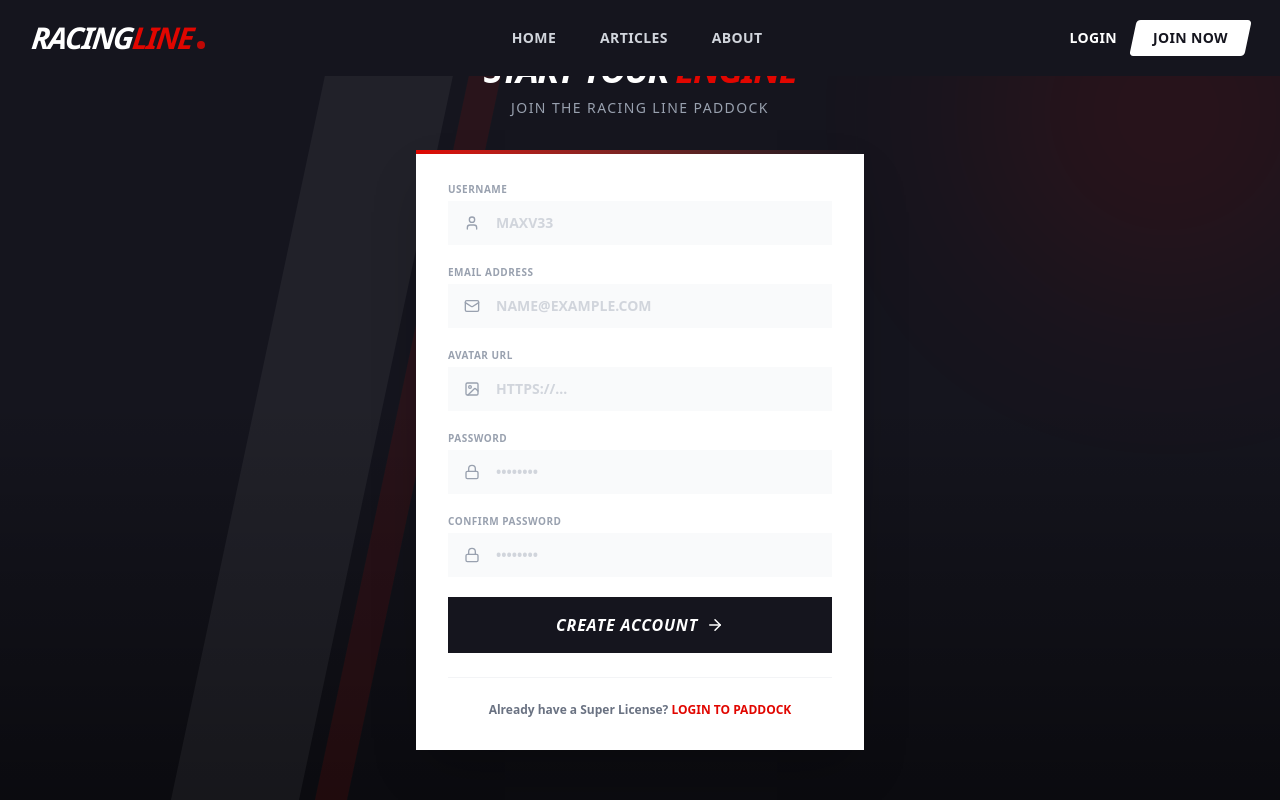
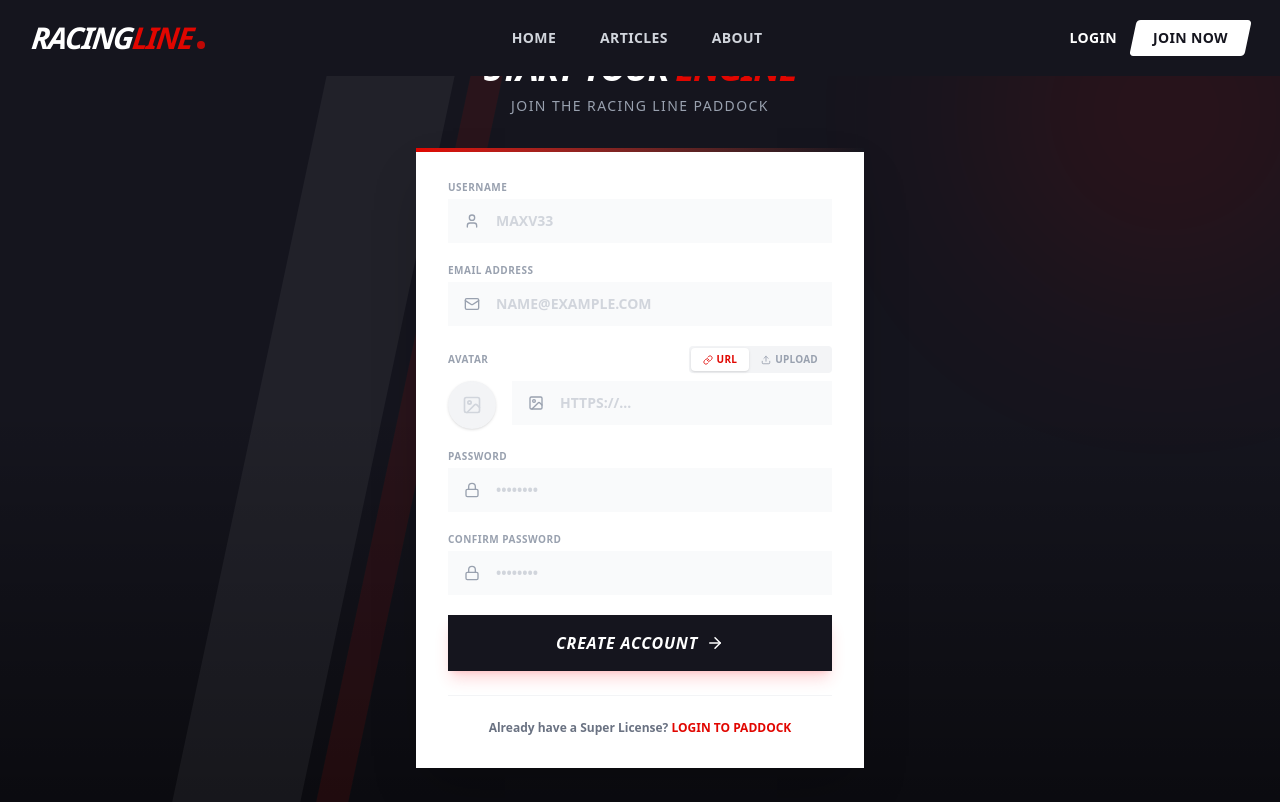
Before and after one commit to ViktorBanchev/racing-line, a React (Vite) app: page /register in a window 1280 px wide. Shown: the top 802 px of the page. Built offline with nearby package versions, Linux system fonts and the light colour scheme.

Commit message:
Modify register page
- add image upload

```diff
--- a/src/components/register/Register.jsx
+++ b/src/components/register/Register.jsx
@@ -1,12 +1,15 @@
 import { Link, useNavigate } from "react-router";
 import useForm from "../../hooks/useForm.js";
-import { useContext } from "react";
+import { useContext, useRef, useState } from "react";
 import UserContext from "../../contexts/userContext.jsx";
-import { User, Mail, Lock, Image, ArrowRight } from 'lucide-react';
+import { User, Mail, Lock, Image as ImageIcon, ArrowRight, Link as LinkIcon, Upload } from 'lucide-react';
 
 export default function Register() {
     const { registerHandler } = useContext(UserContext)
     const navigate = useNavigate();
+
+    const [inputMethod, setInputMethod] = useState('url'); // 'url' | 'file'
+    const fileInputRef = useRef(null);
 
     const submitHandler = async (values) => {
         const { username, email, password, confirmPassword, image } = values;
@@ -18,17 +21,22 @@ export default function Register() {
         if (password !== confirmPassword) {
             return alert('Password missmatch')
         }
-        try {
-            await registerHandler({ username, email, password, image });
-            navigate('/');
-        } catch (error) {
-            alert(error.message)
-        }
+
+        console.log(image);
+
+        // try {
+        //     await registerHandler({ username, email, password, image });
+        //     navigate('/');
+        // } catch (error) {
+        //     alert(error.message)
+        // }
     }
 
     const {
         register,
-        formAction
+        imageUpload,
+        formAction,
+        imagePreview
     } = useForm(submitHandler, {
         username: '',
         email: '',
@@ -36,6 +44,10 @@ export default function Register() {
         password: '',
         confirmPassword: '',
     })
+
+    const triggerFileUpload = () => {
+        fileInputRef.current?.click();
+    }
 
     return (
         <div className="min-h-screen bg-[#15151e] flex items-center justify-center py-12 px-4 relative overflow-hidden">
@@ -75,7 +87,6 @@ export default function Register() {
                             </div>
                         </div>
 
-                        {/* Email */}
                         <div className="group">
                             <label className="block text-[10px] font-bold uppercase text-gray-400 mb-1 tracking-wider group-focus-within:text-[#e10600] transition-colors">Email Address</label>
                             <div className="relative">
@@ -89,11 +100,43 @@ export default function Register() {
                             </div>
                         </div>
 
-                        {/* Image URL */}
                         <div className="group">
-                            <label className="block text-[10px] font-bold uppercase text-gray-400 mb-1 tracking-wider group-focus-within:text-[#e10600] transition-colors">Avatar URL</label>
+                            <div className="flex justify-between items-center mb-2">
+                                <label className="block text-[10px] font-bold uppercase text-gray-400 tracking-wider group-focus-within:text-[#e10600] transition-colors">Avatar</label>
+
+                                <div className="flex bg-gray-100 p-0.5 rounded-sm">
+                                    <button
+                                        type="button"
+                                        onClick={() => setInputMethod('url')}
+                                        className={`px-3 py-1 text-[10px] font-bold uppercase tracking-wide rounded-sm transition-all flex items-center gap-1 ${inputMethod === 'url' ? 'bg-white shadow-sm text-[#e10600]' : 'text-gray-400 hover:text-gray-600'}`}
+                                    >
+                                        <LinkIcon size={10} /> URL
+                                    </button>
+                                    <button
+                                        type="button"
+                                        onClick={() => setInputMethod('file')}
+                                        className={`px-3 py-1 text-[10px] font-bold uppercase tracking-wide rounded-sm transition-all flex items-center gap-1 ${inputMethod === 'file' ? 'bg-white shadow-sm text-[#e10600]' : 'text-gray-400 hover:text-gray-600'}`}
+                                    >
+                                        <Upload size={10} /> Upload
+                                    </button>
+                                </div>
+                            </div>
+
+                            <div className="flex gap-4 items-start">
+                                <div className="w-12 h-12 rounded-full bg-gray-100 flex-shrink-0 overflow-hidden border-2 border-gray-100 shadow-sm relative">
+                                    {imagePreview ? (
+                                        <img src={imagePreview} alt="Preview" className="w-full h-full object-cover" />
+                                    ) : (
+                                        <div className="w-full h-full flex items-center justify-center text-gray-300">
+                                            <ImageIcon size={20} />
+                                        </div>
+                                    )}
+                                </div>
+
+                                <div className="flex-grow relative">
+                                    {inputMethod === 'url' ? (
                                         <div className="relative">
-                                <Image size={16} className="absolute left-4 top-1/2 -translate-y-1/2 text-gray-400 group-focus-within:text-[#e10600] transition-colors" />
+                                            <ImageIcon size={16} className="absolute left-4 top-1/2 -translate-y-1/2 text-gray-400 group-focus-within:text-[#e10600] transition-colors" />
                                             <input
                                                 type="text"
                                                 {...register('image')}
@@ -101,9 +144,30 @@ export default function Register() {
                                                 placeholder="HTTPS://..."
                                             />
                                         </div>
+                                    ) : (
+                                        <>
+                                            <input
+                                                type="file"
+                                                ref={fileInputRef}
+                                                className="hidden"
+                                                accept="image/*"
+                                                {...imageUpload('image')}
+                                            />
+                                            {/* <input type="text" {...register('image')} /> */}
+
+                                            <button
+                                                type="button"
+                                                onClick={triggerFileUpload}
+                                                className="w-full py-3 bg-gray-50 border-2 border-dashed border-gray-200 hover:border-[#e10600] hover:bg-[#e10600]/5 text-gray-400 hover:text-[#e10600] text-xs font-bold uppercase tracking-wider transition-all flex items-center justify-center gap-2 rounded-sm"
+                                            >
+                                                <Upload size={14} /> Choose Image
+                                            </button>
+                                        </>
+                                    )}
+                                </div>
+                            </div>
                         </div>
 
-                        {/* Password */}
                         <div className="group">
                             <label className="block text-[10px] font-bold uppercase text-gray-400 mb-1 tracking-wider group-focus-within:text-[#e10600] transition-colors">Password</label>
                             <div className="relative">
@@ -117,7 +181,6 @@ export default function Register() {
                             </div>
                         </div>
 
-                        {/* Confirm Password */}
                         <div className="group">
                             <label className="block text-[10px] font-bold uppercase text-gray-400 mb-1 tracking-wider group-focus-within:text-[#e10600] transition-colors">Confirm Password</label>
                             <div className="relative">
@@ -133,7 +196,7 @@ export default function Register() {
 
                         <button
                             type="submit"
-                            className="w-full bg-[#15151e] text-white py-4 mt-4 font-black uppercase italic tracking-wider hover:bg-[#e10600] transition-all duration-300 group flex items-center justify-center gap-2"
+                            className="w-full bg-[#15151e] text-white py-4 mt-4 font-black uppercase italic tracking-wider hover:bg-[#e10600] transition-all duration-300 group flex items-center justify-center gap-2 shadow-lg shadow-red-500/20"
                         >
                             Create Account <ArrowRight size={18} className="group-hover:translate-x-1 transition-transform" />
                         </button>
```
Lines whose indentation alone changed are shown as unchanged.
